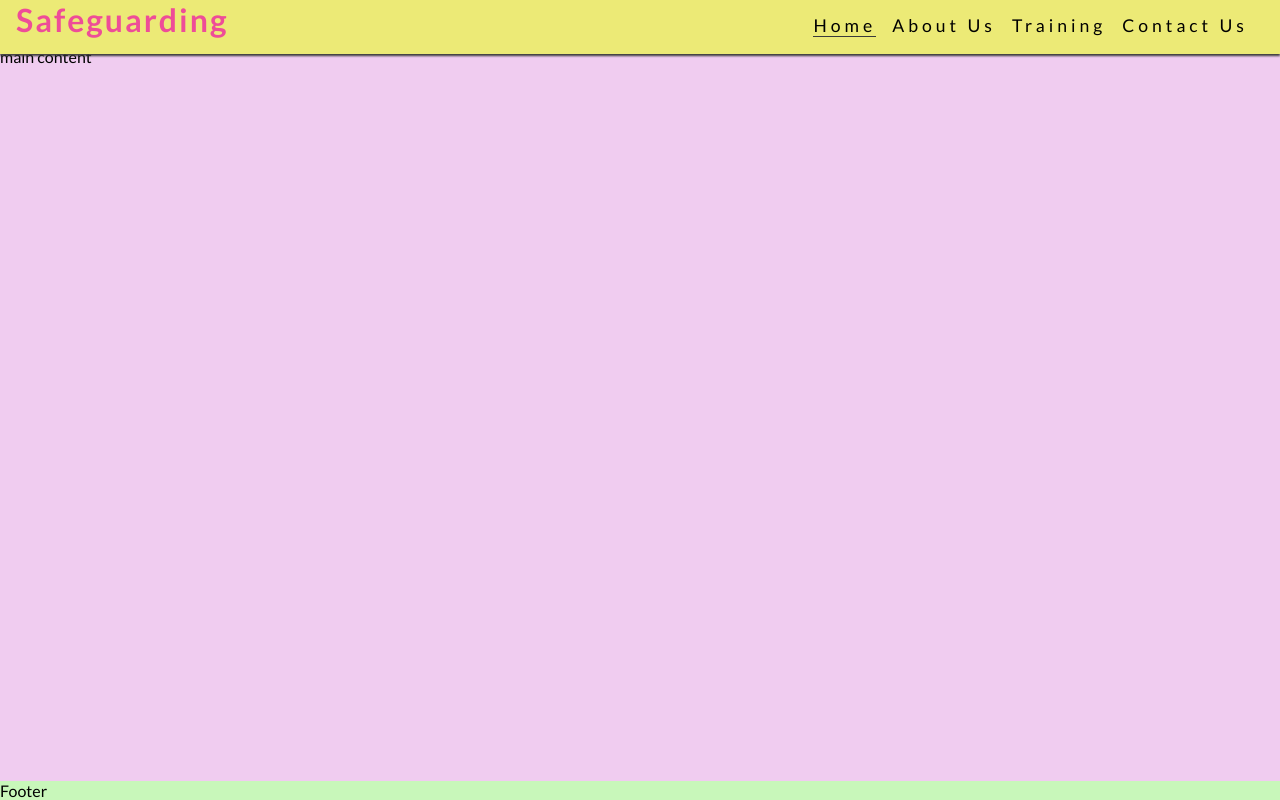
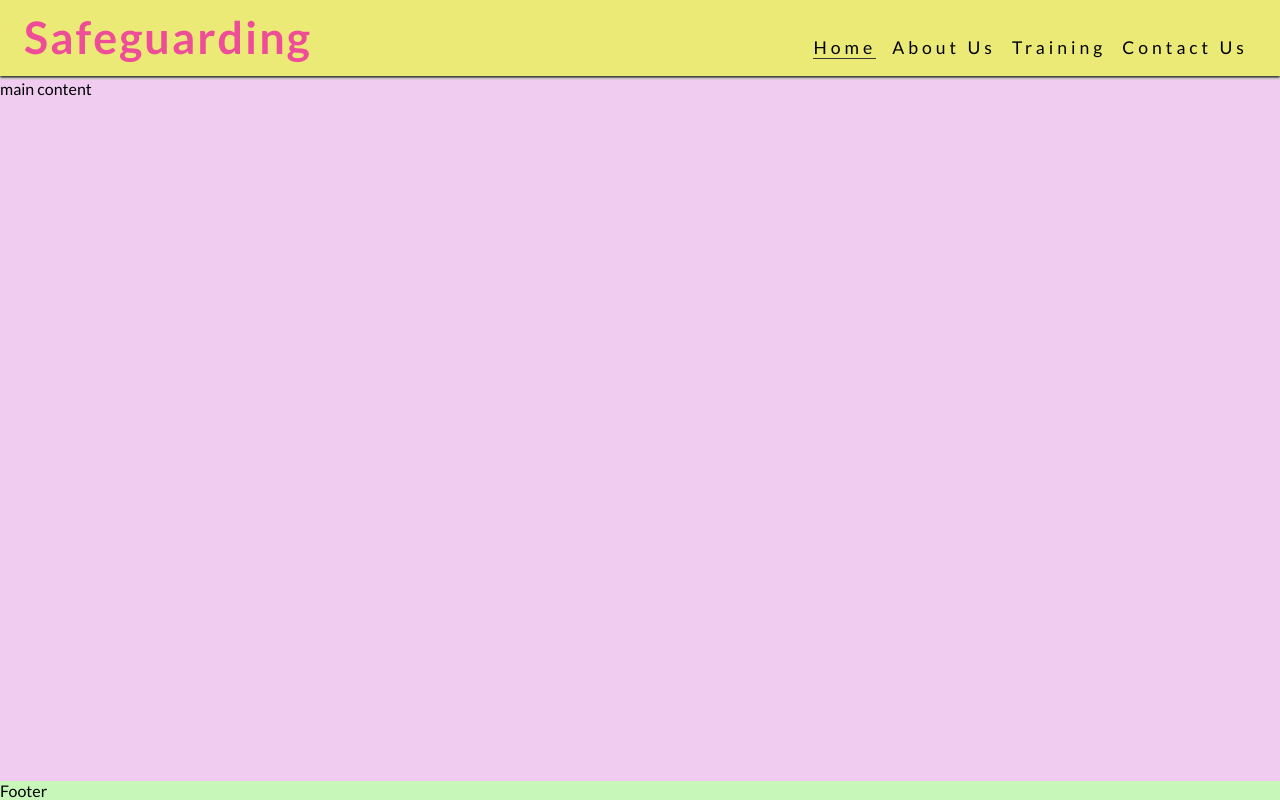
Before and after one commit to Navya-K-N-24/safeguarding-ifa-project, a plain HTML site: page index.html in a window 1280 px wide. Drawn offline with Linux system fonts and the light colour scheme; a web font is replaced by a local one.

Commit message:
Adjusted the main content for larger screens

```diff
--- a/assets/css/style.css
+++ b/assets/css/style.css
@@ -116,4 +116,15 @@ footer {
     .nav-toggle-label {
         display: none;
     }
+    #logo {
+        font-size: 280%;
+        line-height: 75px;
+        margin: 0 0.5rem;
+    }
+
+    /* Main Content */
+    main {
+        /* push main cxontent to accomodate larger screens */
+        margin-top: 79px;
+    }
 }
```
